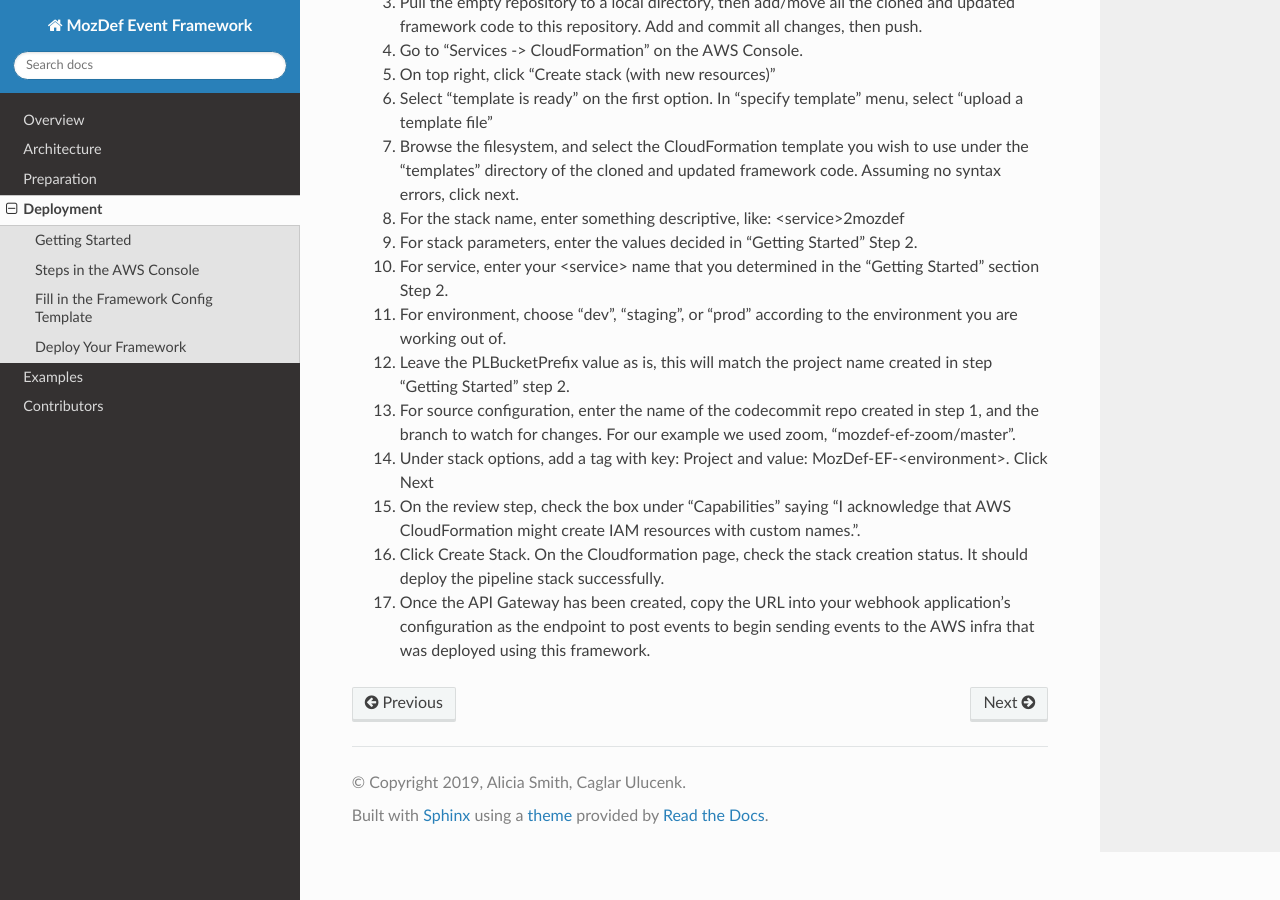
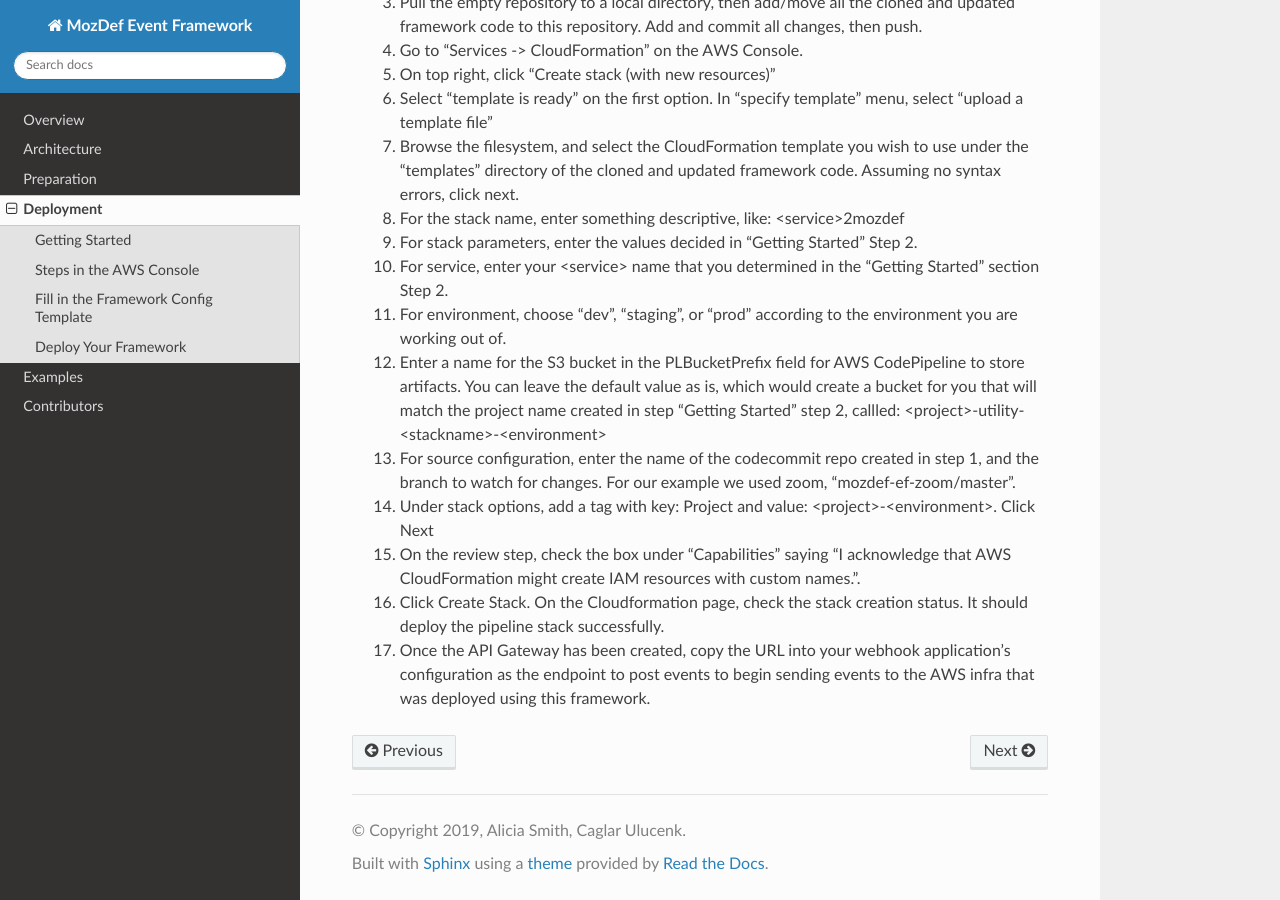
Before and after one commit to mozilla/mozdef-event-framework, a Sphinx documentation site: the page built from docs/source/usage/deployment.rst, in a window 1280 px wide and 900 px high, scrolled down 3008 px. Built offline with Sphinx 7.4.7 and the Read the Docs theme 2.0.0, drawn with Linux system fonts in a browser that asks for light colours.

Commit message:
Resolving review points for Deploy Your Framework #12 and also fixed #14

```diff
--- a/docs/source/usage/deployment.rst
+++ b/docs/source/usage/deployment.rst
@@ -110,9 +110,9 @@ This is where we take everything we've done up to this point and start the deplo
   9. For stack parameters, enter the values decided in "Getting Started" Step 2.
   10. For service, enter your <service> name that you determined in the "Getting Started" section Step 2.
   11. For environment, choose “dev”, "staging", or "prod" according to the environment you are working out of.
-  12. Leave the PLBucketPrefix value as is, this will match the project name created in step "Getting Started" step 2.
+  12. Enter a name for the S3 bucket in the PLBucketPrefix field for AWS CodePipeline to store artifacts. You can leave the default value as is, which would create a bucket for you that will match the project name created in step "Getting Started" step 2, callled: <project>-utility-<stackname>-<environment>
   13. For source configuration, enter the name of the codecommit repo created in step 1, and the branch to watch for changes. For our example we used zoom, “mozdef-ef-zoom/master”.
-  14. Under stack options, add a tag with key: Project and value: MozDef-EF-<environment>. Click Next
+  14. Under stack options, add a tag with key: Project and value: <project>-<environment>. Click Next
   15. On the review step, check the box under “Capabilities” saying “I acknowledge that AWS CloudFormation might create IAM resources with custom names.”.
   16. Click Create Stack. On the Cloudformation page, check the stack creation status. It should deploy the pipeline stack successfully.
   17. Once the API Gateway has been created, copy the URL into your webhook application's configuration as the endpoint to post events to begin sending events to the AWS infra that was deployed using this framework.
```
